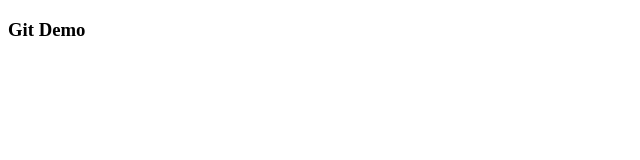
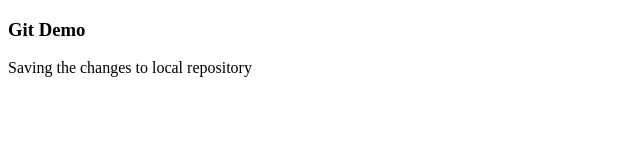
Before and after one commit to belambilan/Testing, a plain HTML site: page index.html in a window 1280 px wide. Shown: the whole page, without its empty margins (0-640 px from the left). Drawn offline with Linux system fonts and the light colour scheme.

Commit message:
Second commit

```diff
--- a/index.html
+++ b/index.html
@@ -8,5 +8,6 @@
 </head>
 <body>
     <h3>Git Demo</h3>
+    <p>Saving the changes to local repository</p>
 </body>
 </html>
```
